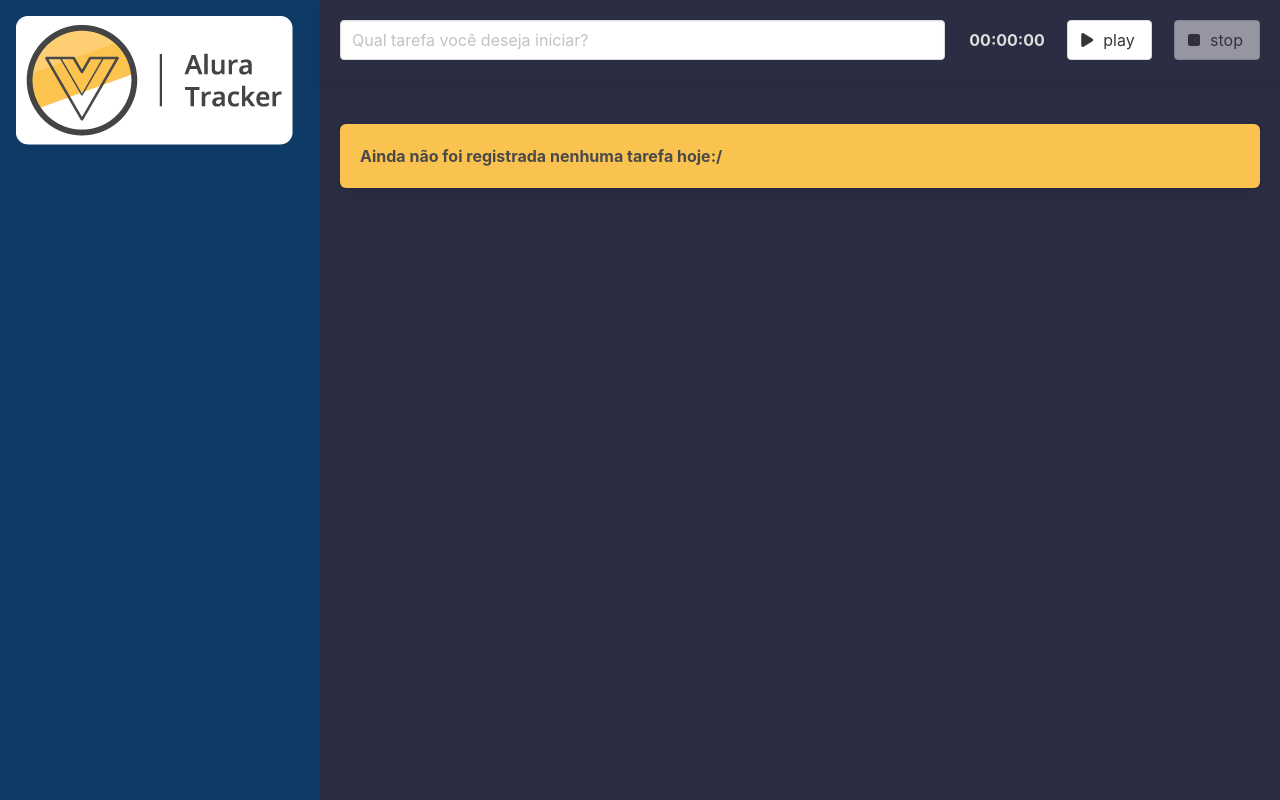
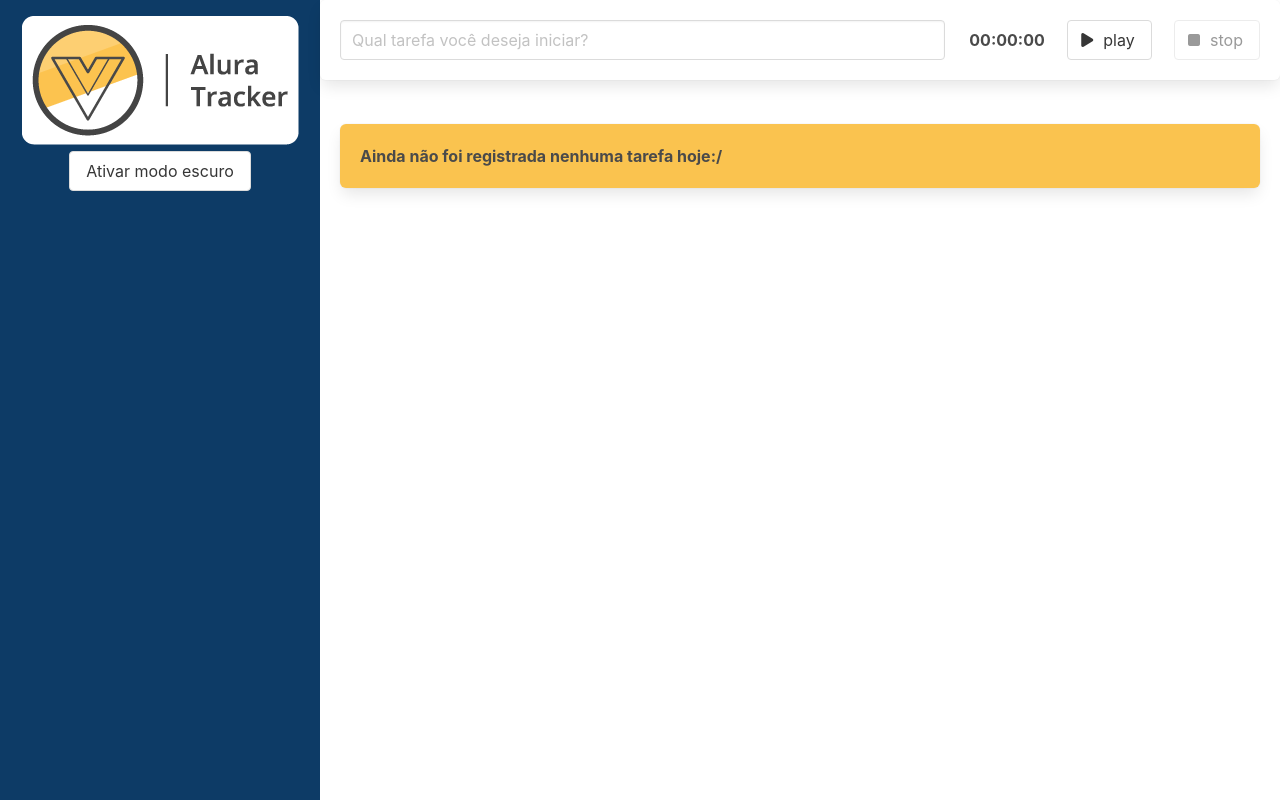
Before and after one commit to pinheiroduda/alura-tracker, a Vue app: page / in a window 1280 px wide. Built offline with nearby package versions, Linux system fonts and the light colour scheme.

Commit message:
feat: adds button to switch between dark and light themes

```diff
--- a/src/App.vue
+++ b/src/App.vue
@@ -1,7 +1,10 @@
 <template>
-  <main class="columns is-gapless is-multiline modo-escuro">
+  <main
+    class="columns is-gapless is-multiline"
+    :class="{ 'modo-escuro': modoEscuroAtivo }"
+  >
     <div class="column is-one-quarter">
-      <BarraLateralComponent />
+      <BarraLateralComponent @aoAlterarTema="trocarTema" />
     </div>
     <div class="column is-three-quarter conteudo">
       <FormularioComponent @aoSalvarTarefa="salvarTarefa" />
@@ -32,7 +35,8 @@ export default defineComponent({
 
   data() {
     return {
-      tarefas: [] as ITarefa[]
+      tarefas: [] as ITarefa[],
+      modoEscuroAtivo: false
     }
   },
 
@@ -45,6 +49,10 @@ export default defineComponent({
   methods: {
     salvarTarefa(tarefa: ITarefa) {
       this.tarefas.push(tarefa)
+    },
+
+    trocarTema(modoEscuroAtivo: boolean) {
+      this.modoEscuroAtivo = modoEscuroAtivo
     }
   },
 
--- a/src/components/BarraLateral.vue
+++ b/src/components/BarraLateral.vue
@@ -3,6 +3,7 @@
     <h1>
       <img src="../assets/logo.png" alt="" />
     </h1>
+    <button class="button" @click="alterarTema">{{ textoBotao }}</button>
   </header>
 </template>
 
@@ -10,7 +11,31 @@
 import { defineComponent } from 'vue'
 
 export default defineComponent({
-  name: 'BarraLateralComponent'
+  name: 'BarraLateralComponent',
+
+  emits: ['aoAlterarTema'],
+
+  data() {
+    return {
+      modoEscuroAtivo: false
+    }
+  },
+
+  computed: {
+    textoBotao() {
+      if (this.modoEscuroAtivo) {
+        return 'Ativar modo claro'
+      }
+      return 'Ativar modo escuro'
+    }
+  },
+
+  methods: {
+    alterarTema() {
+      this.modoEscuroAtivo = !this.modoEscuroAtivo
+      this.$emit('aoAlterarTema', this.modoEscuroAtivo)
+    }
+  }
 })
 </script>
 
@@ -20,6 +45,7 @@ header {
   background: #0d3b66;
   width: 100%;
   height: 100vh;
+  text-align: center;
 }
 @media only screen and (max-width: 768px) {
   header {
```
